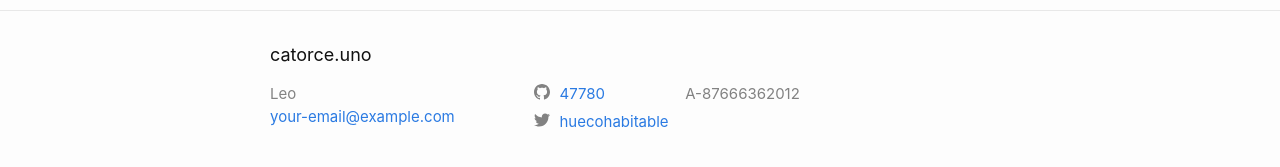
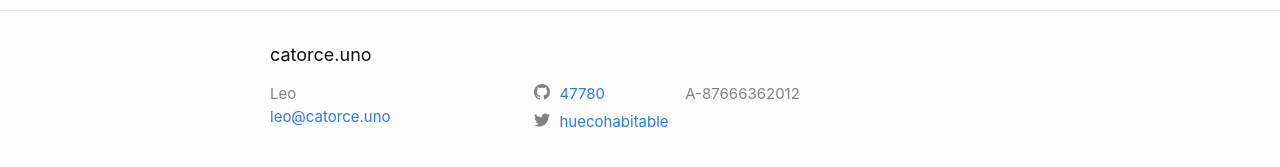
Before and after one commit to 47780/47780.github.io, a Jekyll site: the page built from index.markdown, in a window 1280 px wide. Shown: the part 707-874 px from the top of the page. Built offline with Jekyll 4.4.1, drawn with Linux system fonts in a browser that asks for light colours.

Commit message:
Update _config.yml

```diff
--- a/_config.yml
+++ b/_config.yml
@@ -1,6 +1,6 @@
 # Site settings
 title: catorce.uno
-email: your-email@example.com
+email: leo@catorce.uno
 description: >- # this means to ignore newlines until "baseurl:"
   A-87666362012
 baseurl: "" # the subpath of your site, e.g. /blog
```
